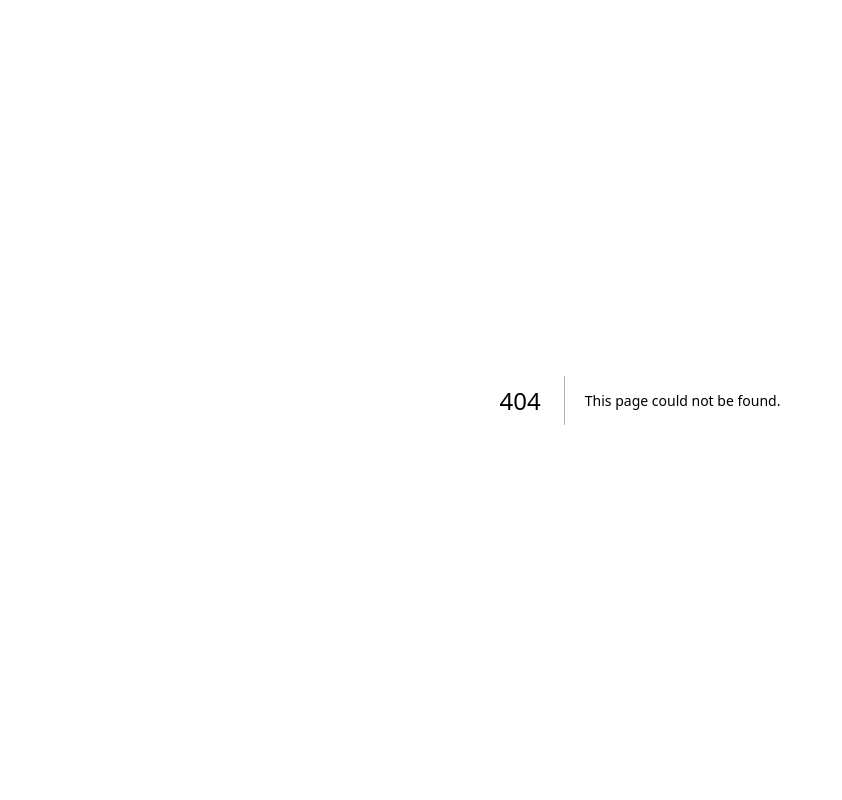
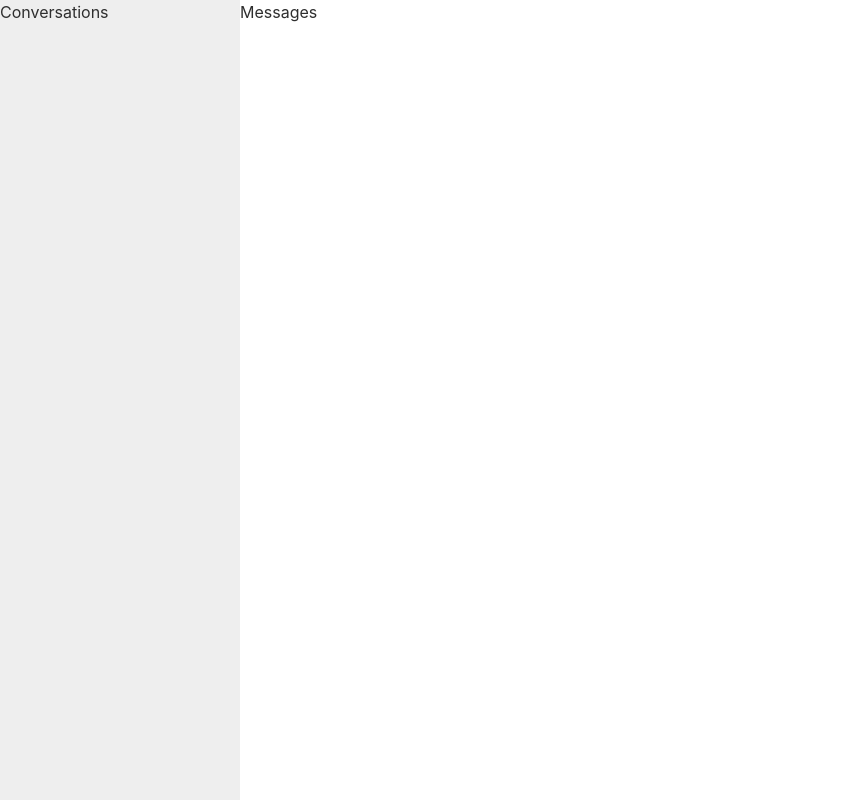
Before and after one commit to cs-magic/cs-magic-frontend, a Next.js app: page /chat/1 in a window 1280 px wide. Before the commit this address had no page. Shown: the whole page, without its empty margins (0-842 px from the left). Built offline with nearby package versions, Linux system fonts and the light colour scheme.

Commit message:
init server-side conversations/messages

```diff
--- /dev/null
+++ b/src/comps/layouts/ChatLayout.tsx
@@ -0,0 +1,27 @@
+import { RootLayout } from '@/comps/layouts/RootLayout'
+import { ReactNode } from 'react'
+
+export const ChatLayout = ({ conversations, children }: {
+	conversations: string[],
+	children: ReactNode
+}) => {
+	return (
+		<RootLayout>
+			<div className={'flex w-full h-full'}>
+				<div className={'hidden md:block w-[240px] bg-bg-shade'}>
+
+					<div>Conversations</div>
+					{
+						conversations.map((conversation) => (
+							<div key={conversation}>{conversation}</div>
+						))
+					}
+				</div>
+
+				<div className={'flex-1'}>
+					{children}
+				</div>
+			</div>
+		</RootLayout>
+	)
+}
--- /dev/null
+++ b/src/comps/layouts/RootLayout.tsx
@@ -0,0 +1,21 @@
+import Head from 'next/head'
+import { ReactNode } from 'react'
+
+export const RootLayout = ({children}: {
+	children: ReactNode
+}) => {
+	return (
+		<>
+			<Head>
+				<title>Your ChatGPT</title>
+				<meta name="description" content="Generated by create next app"/>
+				<meta name="viewport" content="width=device-width, initial-scale=1"/>
+				<link rel="icon" href="/favicon.ico"/>
+			</Head>
+
+			<main className={'w-screen h-screen'}>
+				{children}
+			</main>
+		</>
+	)
+}
--- /dev/null
+++ b/src/pages/chat/[conversation_id].tsx
@@ -0,0 +1,42 @@
+import { ChatLayout } from '@/comps/layouts/ChatLayout'
+
+export type ID = string
+
+export interface IUser {
+	name: string
+}
+
+export interface IConversation {
+	id: ID
+	sender: IUser
+	time: number
+	content: string
+}
+
+export const ConversationPage = ({ conversationList, conversationMessages }: {
+	conversationList: string[]
+	conversationMessages: IConversation[]
+}) => {
+	return (
+		<ChatLayout conversations={conversationList}>
+			<div>Messages</div>
+			{
+				conversationMessages.map((msg) => (
+					<div key={msg.id}>{msg.content}</div>
+				))
+			}
+		</ChatLayout>
+	)
+}
+
+export default ConversationPage
+
+
+export const getServerSideProps = async () => {
+	return {
+		props: {
+			conversationList: [],
+			conversationMessages: [],
+		},
+	}
+}
--- a/src/pages/index.tsx
+++ b/src/pages/index.tsx
@@ -1,31 +1,14 @@
 import Head from 'next/head'
 import Image from 'next/image'
 import { Inter } from 'next/font/google'
+import { RootLayout } from '@/comps/layouts/RootLayout'
 
 const inter = Inter({ subsets: ['latin'] })
 
 export default function Home() {
   return (
-    <>
-      <Head>
-        <title>Your ChatGPT</title>
-        <meta name="description" content="Generated by create next app" />
-        <meta name="viewport" content="width=device-width, initial-scale=1" />
-        <link rel="icon" href="/favicon.ico" />
-      </Head>
-
-      <main className={'w-screen h-screen'}>
-        <div className={'flex w-full h-full'}>
-          <div className={'hidden md:block w-[240px] bg-bg-shade'}>
-            sidebar
-          </div>
-
-          <div className={'flex-1'}>
-            content
-          </div>
-
-        </div>
-      </main>
-    </>
+    <RootLayout>
+      hello
+    </RootLayout>
   )
 }
```
